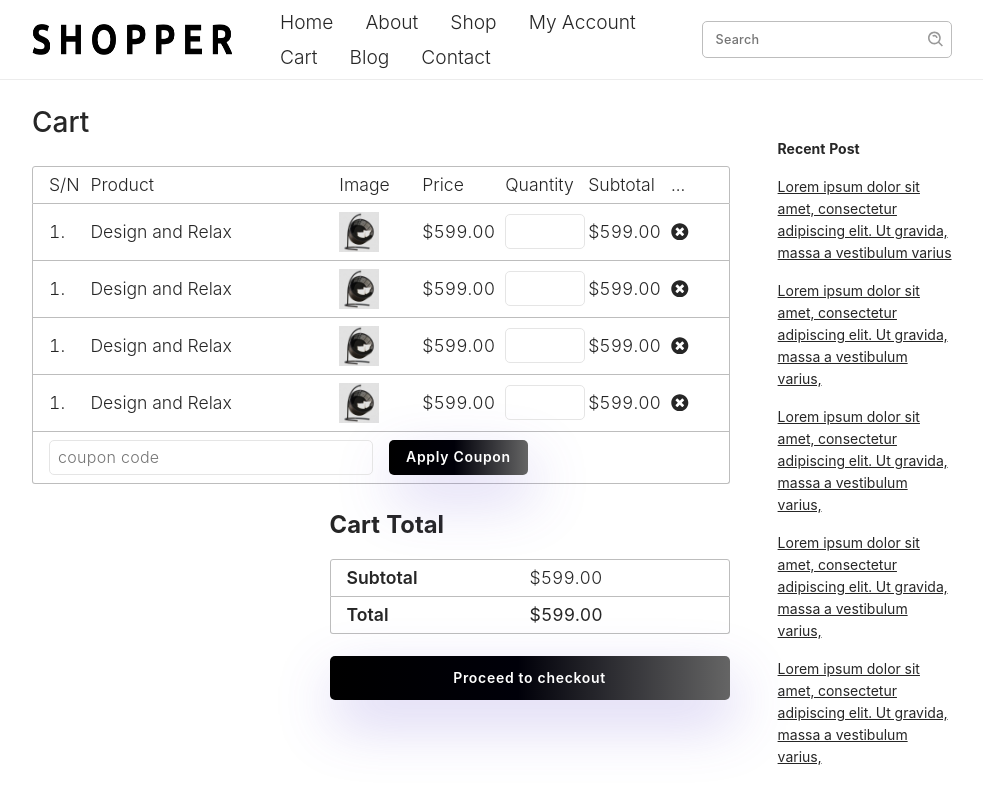
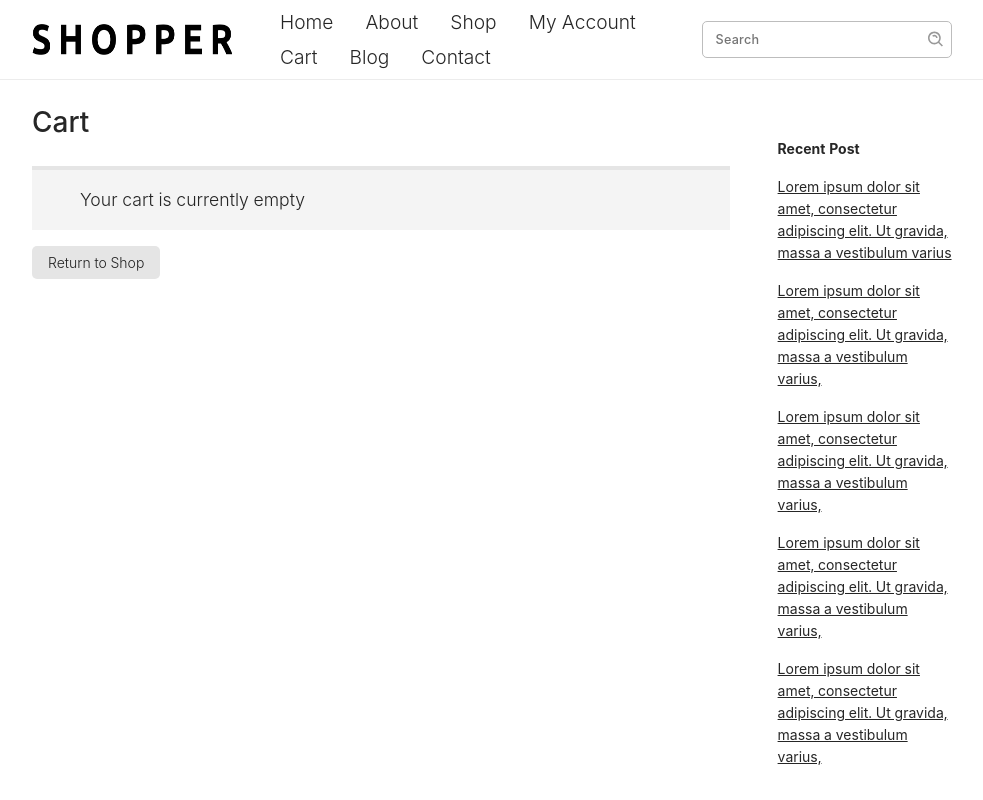
Before and after one commit to abfatahi/qshop-frontend, a Next.js app: page /account/cart in a window 1280 px wide. Shown: the top 800 px of the page, without its empty margins (148-1131 px from the left). Built offline with nearby package versions, Linux system fonts and the light colour scheme.

Commit message:
feat: upcated cart functionalities

```diff
--- a/components/CartList.jsx
+++ b/components/CartList.jsx
@@ -4,34 +4,34 @@ import { FaTimesCircle } from "react-icons/fa";
 import styled from "styled-components";
 import { InputField } from "../reusables";
 
-const CartList = () => {
+const CartList = (props) => {
   return (
     <Container>
       <div className="web">
-        <div className="title">1.</div>
-        <div className="title">Design and Relax</div>
+        {/* <div className="title">{props?.sn + 1}.</div> */}
+        <div className="title">{props?.title?.substring(0, 22)}</div>
         <img src="/assets/productImage.jpeg" alt="Product" />
-        <div className="amount">$599.00</div>
-        <InputField inputType={"number"} />
-        <div className="subtotal">$599.00</div>
+        <div className="amount">${props?.price?.toLocaleString()}</div>
+        <InputField inputType={"number"} value={props?.quantity} />
+        <div className="subtotal">${props?.subTotal?.toLocaleString()}</div>
         <FaTimesCircle className="close-btn" />
       </div>
       <div className="mobile">
         <img src="/assets/productImage.jpeg" alt="Product" />
         <div className="details">
           <div className="title">
-            <b>Design and Relax</b>
+            <b>{props?.title?.substring(0, 22)}</b>
           </div>
           <div className="flex">
             <div className="qty">
-              Quantity: <b>1</b>
+              Quantity: <b>{props?.quantity}</b>
             </div>
             <div className="amount">
-              Subtotal: <b>$599.00</b>
+              Subtotal: <b>${props?.subTotal?.toLocaleString()}</b>
             </div>
           </div>
         </div>
-        <FaTimesCircle className="close-btn" />
+        <FaTimesCircle className="close-btn btn" />
       </div>
     </Container>
   );
@@ -51,6 +51,7 @@ const Container = styled.div`
   }
 
   .mobile {
+    position: relative;
     padding: 0.5rem;
     @media screen and (min-width: 426px) {
       display: none;
@@ -68,12 +69,18 @@ const Container = styled.div`
     .amount {
       font-size: 0.7em;
     }
+
+    .btn {
+      position: absolute;
+      top: 5px;
+      right: 5px;
+    }
   }
 
   .web {
     padding: 0.5rem 1rem;
     display: grid;
-    grid-template-columns: 0.5fr 3fr 1fr 1fr 1fr 1fr 0.5fr;
+    grid-template-columns: 3fr 1fr 1fr 1fr 1fr 0.5fr;
     align-items: center;
 
     @media screen and (max-width: 425px) {
--- a/pages/account/cart.jsx
+++ b/pages/account/cart.jsx
@@ -9,6 +9,7 @@ import { cartSelector } from "../../redux/reducers/cart";
 
 export default function Cart() {
   const { yourCart } = useSelector(cartSelector);
+  const total = yourCart?.reduce((a, curr) => a + curr.subTotal, 0);
   return (
     <Layout
       title="Account - Cart"
@@ -27,7 +28,6 @@ export default function Cart() {
             {yourCart?.length > 0 && (
               <>
                 <div className="table_header">
-                  <div>S/N</div>
                   <div>Product</div>
                   <div>Image</div>
                   <div>Price</div>
@@ -36,10 +36,9 @@ export default function Cart() {
                   <div>...</div>
                 </div>
                 <div className="cover" />
-                <CartList />
-                <CartList />
-                <CartList />
-                <CartList />
+                {yourCart?.map((item, index) => {
+                  return <CartList key={index} {...item} />;
+                })}
                 <div className="table_footer">
                   <div className="flex">
                     <InputField full placeholder="coupon code" />
@@ -52,12 +51,12 @@ export default function Cart() {
                   <h1>Cart Total</h1>
                   <div className="subtotal">
                     <h4>Subtotal</h4>
-                    <p>$599.00</p>
+                    <p>${total.toLocaleString()}</p>
                   </div>
                   <div className="total">
                     <h4>Total</h4>
                     <p>
-                      <b>$599.00</b>
+                      <b>${total.toLocaleString()}</b>
                     </p>
                   </div>
                   <br />
@@ -127,13 +126,13 @@ const Container = styled.div`
       border-top: 4px solid #e5e5e5;
       background: #f4f4f4;
       font-weight: 300;
-      font-size:1.1rem;
+      font-size: 1.1rem;
     }
   }
 
   .table_header {
     display: grid;
-    grid-template-columns: 0.5fr 3fr 1fr 1fr 1fr 1fr 0.5fr;
+    grid-template-columns: 3fr 1fr 1fr 1fr 1fr 0.5fr;
     align-items: center;
     padding: 0.25rem 1rem;
     font-weight: 300;
--- a/redux/reducers/cart.jsx
+++ b/redux/reducers/cart.jsx
@@ -1,18 +1,17 @@
 import { createSlice } from "@reduxjs/toolkit";
-
 export const cartSlice = createSlice({
   name: "cart",
   initialState: {
-    yourCart: [{}],
+    yourCart: [],
   },
   reducers: {
-    // togglecart: (state) => {
-    //   state.yourCart = !state.yourCart;
-    //   return state;
-    // },
+    handleAddToCart: (state, { payload }) => {
+      state.yourCart.push(payload);
+      return state;
+    },
   },
 });
 
-// export const { togglecart } = cartSlice.actions;
+export const { handleAddToCart } = cartSlice.actions;
 
 export const cartSelector = (state) => state.cart;
```
Also changed, not shown: pages/products/[productId].jsx (+24 -2 lines).
